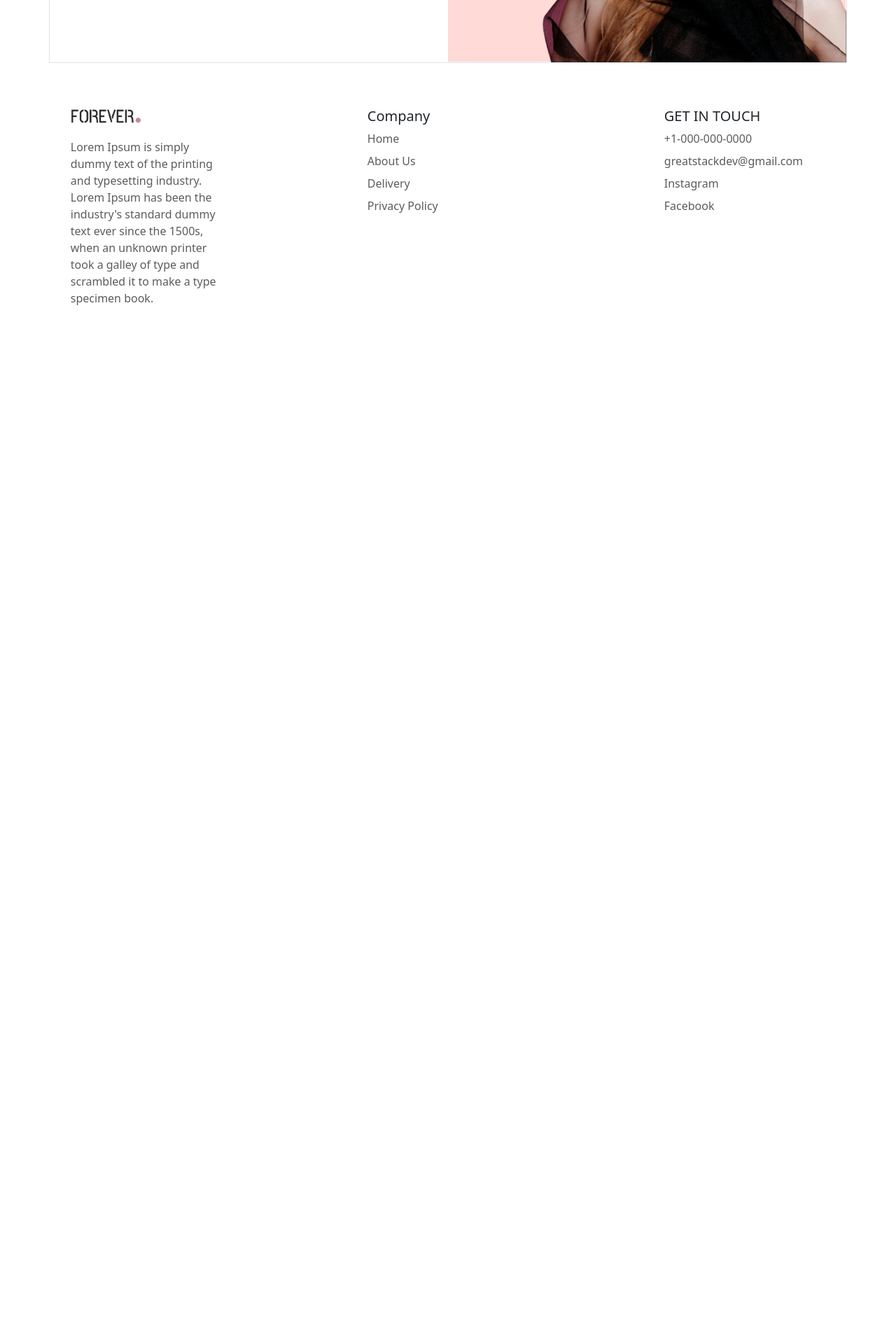
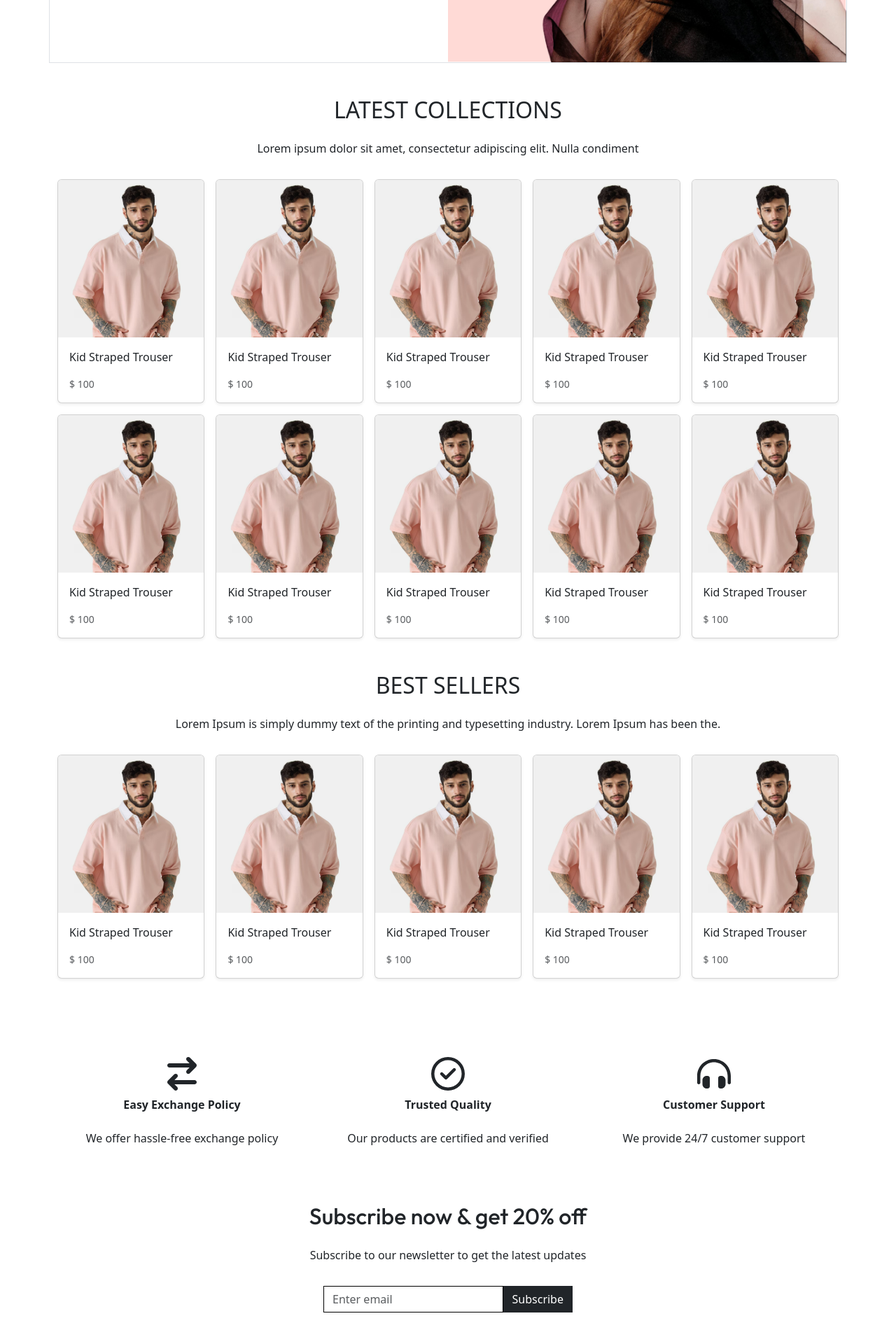
Before and after one commit to abdullazmat/ecommerce-forever, a React (Create React App) app in the folder frontend/: page / in a window 1280 px wide. Shown: the part 440-2360 px from the top of the page at 70% size. Before the commit the page ends 974 px from the top, so only its background shows below. Built offline with nearby package versions, Linux system fonts and the light colour scheme.

Commit message:
HomePage UI Completed

```diff
--- /dev/null
+++ b/frontend/src/Components/user/BestSellers.js
@@ -0,0 +1,29 @@
+import React from "react";
+import BestSellersCards from "./BestSellersCards";
+
+function BestSellers() {
+  const cards = [1, 2, 3, 4, 5, 6];
+
+  return (
+    <div className="container mt-5">
+      <div className="d-flex align-items-center justify-content-center flex-column">
+        <div>
+          <h2 style={{ color: "#212529" }}>BEST SELLERS</h2>
+        </div>
+        <div className="d-flex justify-content-center align-items-center">
+          <p className="p-3 text-center ">
+            Lorem Ipsum is simply dummy text of the printing and typesetting
+            industry. Lorem Ipsum has been the.
+          </p>
+        </div>
+      </div>
+      <div className="row row-cols-2 row-cols-md-4 row-cols-lg-5 g-3">
+        {cards.slice(0, 5).map((card) => (
+          <BestSellersCards key={card} />
+        ))}
+      </div>
+    </div>
+  );
+}
+
+export default BestSellers;
--- /dev/null
+++ b/frontend/src/Components/user/BestSellersCards.js
@@ -0,0 +1,29 @@
+import React from "react";
+import { assets } from "../../assets/frontend_assets/assets";
+
+function BestSellersCards() {
+  return (
+    <div className="col">
+      <div className="card shadow-sm">
+        <img
+          className="bd-placeholder-img card-img-top"
+          width="100%"
+          height="225"
+          src={assets.p_img2_1}
+          role="img"
+        />
+        <title>Placeholder</title>
+        <rect width="100%" height="100%" fill="#55595c"></rect>
+
+        <div className="card-body">
+          <p className="card-text">Kid Straped Trouser</p>
+          <div className="d-flex justify-content-between align-items-center">
+            <small className="text-body-secondary">$ 100</small>
+          </div>
+        </div>
+      </div>
+    </div>
+  );
+}
+
+export default BestSellersCards;
--- /dev/null
+++ b/frontend/src/Components/user/Features.js
@@ -0,0 +1,51 @@
+import React from "react";
+import { FontAwesomeIcon } from "@fortawesome/react-fontawesome";
+import {
+  faArrowRightArrowLeft,
+  faHeadphonesSimple,
+} from "@fortawesome/free-solid-svg-icons";
+import { faCircleCheck } from "@fortawesome/free-regular-svg-icons";
+
+function Features() {
+  return (
+    <div className="container mt-5 py-0 py-md-3">
+      <div className="row">
+        <div className="col-sm-12 col-md-6 col-lg-4 d-flex flex-column justify-content-center align-items-center mt-5">
+          <div>
+            <FontAwesomeIcon icon={faArrowRightArrowLeft} className="fa-3x" />
+          </div>
+          <div className="mt-2 fw-bold">
+            <p>Easy Exchange Policy</p>
+          </div>
+          <div className="mt-2">
+            <p>We offer hassle-free exchange policy</p>
+          </div>
+        </div>
+        <div className="col-sm-12 col-md-6 col-lg-4 d-flex flex-column justify-content-center align-items-center mt-5">
+          <div>
+            <FontAwesomeIcon icon={faCircleCheck} className="fa-3x" />
+          </div>
+          <div className="mt-2 fw-bold">
+            <p>Trusted Quality</p>
+          </div>
+          <div className="mt-2">
+            <p>Our products are certified and verified</p>
+          </div>
+        </div>
+        <div className="col-sm-12 col-md-6 offset-md-3 offset-lg-0 col-lg-4 d-flex flex-column justify-content-center align-items-center mt-5">
+          <div>
+            <FontAwesomeIcon icon={faHeadphonesSimple} className="fa-3x" />
+          </div>
+          <div className="mt-2 fw-bold">
+            <p>Customer Support</p>
+          </div>
+          <div className="mt-2">
+            <p>We provide 24/7 customer support</p>
+          </div>
+        </div>
+      </div>
+    </div>
+  );
+}
+
+export default Features;
--- a/frontend/src/Components/user/Footer.js
+++ b/frontend/src/Components/user/Footer.js
@@ -12,8 +12,8 @@ function Footer() {
     <>
       <div classNameName="border-top w-100"></div>
       <div classNameName="container">
-        <footer className="row row-cols-1 row-cols-sm-2 row-cols-md-5 d-flex justify-content-around p-3 my-5 ">
-          <div className="col mb-3">
+        <footer className="row row-cols-1  row-cols-md-5 d-flex justify-content-around px-3  mt-5  ">
+          <div className="">
             <a
               href="/"
               className="d-flex align-items-center mb-3 link-body-emphasis text-decoration-none"
@@ -87,6 +87,13 @@ function Footer() {
               </li>
             </ul>
           </div>
+
+          <div
+            className="border-top w-100 d-flex justify-content-center align-items-center p-3  "
+            style={{ fontFamily: "Outfit" }}
+          >
+            Copyright 2024@ Abdullah - All Right Reserved.
+          </div>
         </footer>
       </div>
     </>
--- a/frontend/src/Components/user/HeroSection.js
+++ b/frontend/src/Components/user/HeroSection.js
@@ -31,13 +31,9 @@ function HeroSection() {
           </h1>
           <div className="mt-4">
             <button
-              className="btn btn-dark"
-              style={{
-                backgroundColor: "#000",
-                color: "#fff",
-                padding: "10px 20px",
-                borderRadius: "0",
-              }}
+              type="submit"
+              className="btn btn-dark text-white"
+              style={{ borderRadius: "0" }}
             >
               Shop Now
             </button>
--- /dev/null
+++ b/frontend/src/Components/user/LatestCollectionCards.js
@@ -0,0 +1,29 @@
+import React from "react";
+import { assets } from "../../assets/frontend_assets/assets";
+
+function LatestCollectionCards() {
+  return (
+    <div className="col">
+      <div className="card shadow-sm">
+        <img
+          className="bd-placeholder-img card-img-top"
+          width="100%"
+          height="225"
+          src={assets.p_img2_1}
+          role="img"
+        />
+        <title>Placeholder</title>
+        <rect width="100%" height="100%" fill="#55595c"></rect>
+
+        <div className="card-body">
+          <p className="card-text">Kid Straped Trouser</p>
+          <div className="d-flex justify-content-between align-items-center">
+            <small className="text-body-secondary">$ 100</small>
+          </div>
+        </div>
+      </div>
+    </div>
+  );
+}
+
+export default LatestCollectionCards;
--- /dev/null
+++ b/frontend/src/Components/user/LatestCollections.js
@@ -0,0 +1,29 @@
+import React from "react";
+import LatestCollectionCards from "./LatestCollectionCards";
+
+function LatestCollections() {
+  const cards = [1, 2, 3, 4, 5, 6, 7, 8, 9, 10, 11];
+
+  return (
+    <div className="container mt-5">
+      <div className="d-flex align-items-center justify-content-center flex-column">
+        <div>
+          <h2 style={{ color: "#212529" }}>LATEST COLLECTIONS</h2>
+        </div>
+        <div className="d-flex justify-content-center align-items-center">
+          <p className="p-3 text-center ">
+            Lorem ipsum dolor sit amet, consectetur adipiscing elit. Nulla
+            condiment
+          </p>
+        </div>
+      </div>
+      <div className="row row-cols-2 row-cols-md-4 row-cols-lg-5 g-3 mb-5">
+        {cards.slice(0, 10).map((card) => (
+          <LatestCollectionCards key={card} />
+        ))}
+      </div>
+    </div>
+  );
+}
+
+export default LatestCollections;
--- /dev/null
+++ b/frontend/src/Components/user/SubscribeForm.js
@@ -0,0 +1,51 @@
+import React from "react";
+
+function SubscribeForm() {
+  return (
+    <div>
+      <div className="container mt-5">
+        <div className="d-flex align-items-center justify-content-center flex-column">
+          <div>
+            <h2 style={{ color: "#212529", fontFamily: "Outfit" }}>
+              Subscribe now & get 20% off
+            </h2>
+          </div>
+          <div className="d-flex justify-content-center align-items-center">
+            <p className="p-3 text-center ">
+              Subscribe to our newsletter to get the latest updates
+            </p>
+          </div>
+        </div>
+        <div className="row justify-content-center">
+          <div className="col-sm-12 col-md-6 col-lg-4">
+            <form>
+              <div className="d-flex">
+                <div className="mb-3 w-100">
+                  <input
+                    type="email"
+                    className="form-control input-custom"
+                    id="subEmail1"
+                    aria-describedby="subEmail"
+                    name="subEmail"
+                    placeholder="Enter email"
+                  />
+                </div>
+                <div>
+                  <button
+                    type="submit"
+                    className="btn btn-dark text-white"
+                    style={{ borderRadius: "0" }}
+                  >
+                    Subscribe
+                  </button>
+                </div>
+              </div>
+            </form>
+          </div>
+        </div>
+      </div>
+    </div>
+  );
+}
+
+export default SubscribeForm;
--- a/frontend/src/Pages/Home.js
+++ b/frontend/src/Pages/Home.js
@@ -2,6 +2,10 @@ import React, { useEffect } from "react";
 import { useSelector } from "react-redux";
 import { useNavigate } from "react-router-dom";
 import HeroSection from "../Components/user/HeroSection";
+import LatestCollections from "../Components/user/LatestCollections";
+import BestSellers from "../Components/user/BestSellers";
+import Features from "../Components/user/Features";
+import SubscribeForm from "../Components/user/SubscribeForm";
 
 function Home() {
   const { user } = useSelector((state) => state.auth);
@@ -16,6 +20,10 @@ function Home() {
   return (
     <div>
       <HeroSection />
+      <LatestCollections />
+      <BestSellers />
+      <Features />
+      <SubscribeForm />
     </div>
   );
 }
--- a/frontend/src/index.css
+++ b/frontend/src/index.css
@@ -18,3 +18,16 @@ html {
   background-color: black;
   color: white !important;
 }
+
+.input-custom {
+  border-radius: 0;
+  border: 1px solid #000;
+  outline: none; /* Removes default browser outline */
+  transition: box-shadow 0.3s ease, border-color 0.3s ease;
+}
+
+.input-custom:focus {
+  outline: none;
+  box-shadow: none;
+  border-color: #000;
+}
```
Also changed, not shown: frontend/src/assets/frontend_assets/assets.js (+237 -184 lines).
